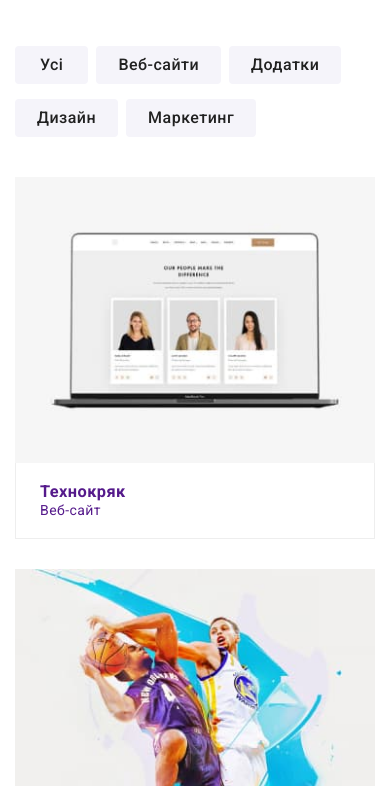
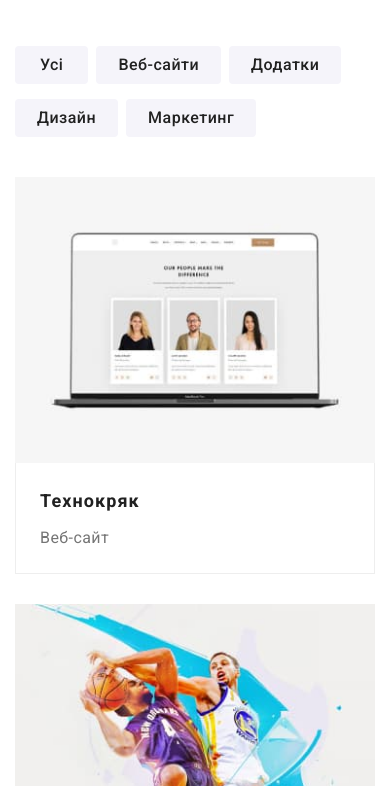
Before and after one commit to hnatiuk-maksim/my-project-01, a plain HTML site: page portfolio.html in a window 390 px wide. Shown: the part 58-844 px from the top of the page. Drawn offline with nearby package versions, Linux system fonts and the light colour scheme.

Commit message:
mobile-03

```diff
--- a/sass/components/portfolio/_portfolio-projects.scss
+++ b/sass/components/portfolio/_portfolio-projects.scss
@@ -74,7 +74,7 @@
 /* .projects .photo {
     margin-bottom: 20px;
 } */
-.projects .title {
+.portfolio-projects .title {
     margin-bottom: 4px;
 
     font-weight: 700;
@@ -83,7 +83,7 @@
     letter-spacing: 0.06em;
     color: $title-text-color;
 }
-.projects .text {
+.portfolio-projects .text {
     font-size: 16px;
     line-height: 1.88;
     color: $primary-text-color;
```
Also changed, not shown: css/portfolio.css, css/portfolio.min.css, 1 other file.
